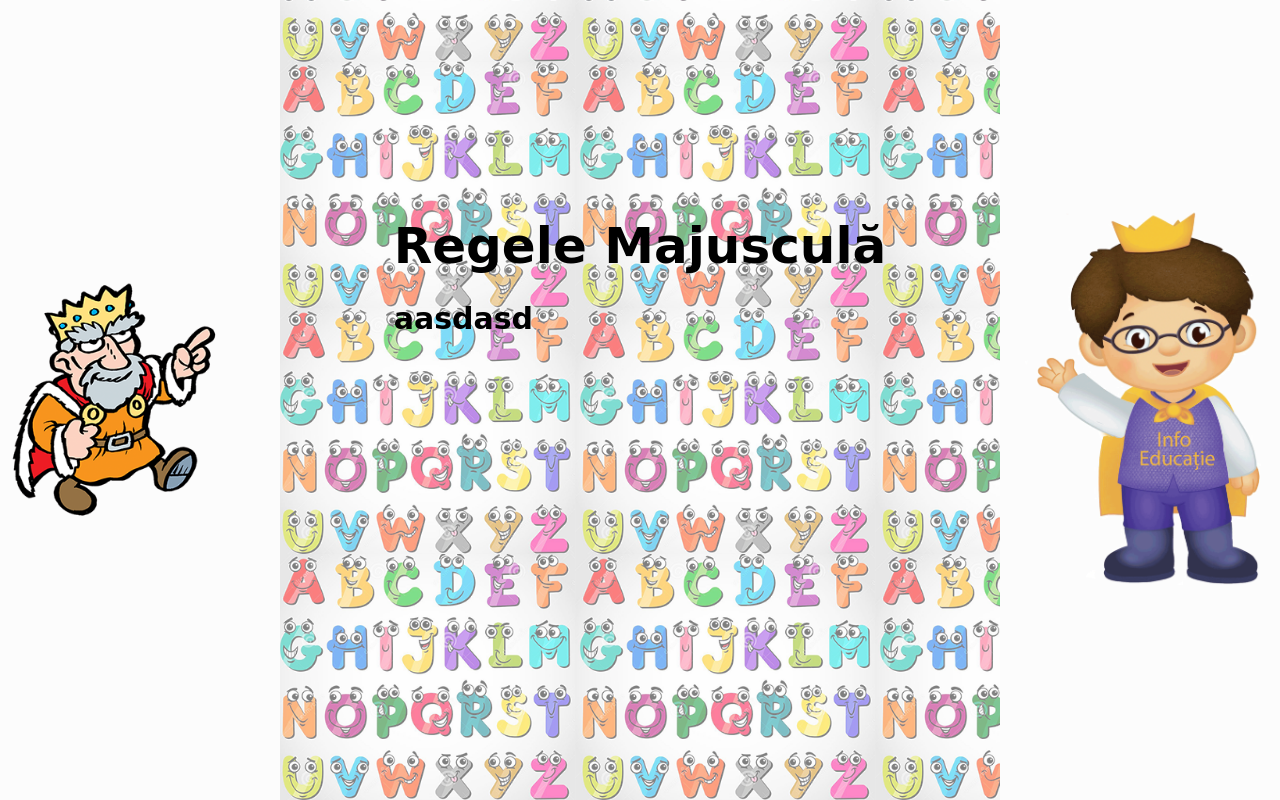
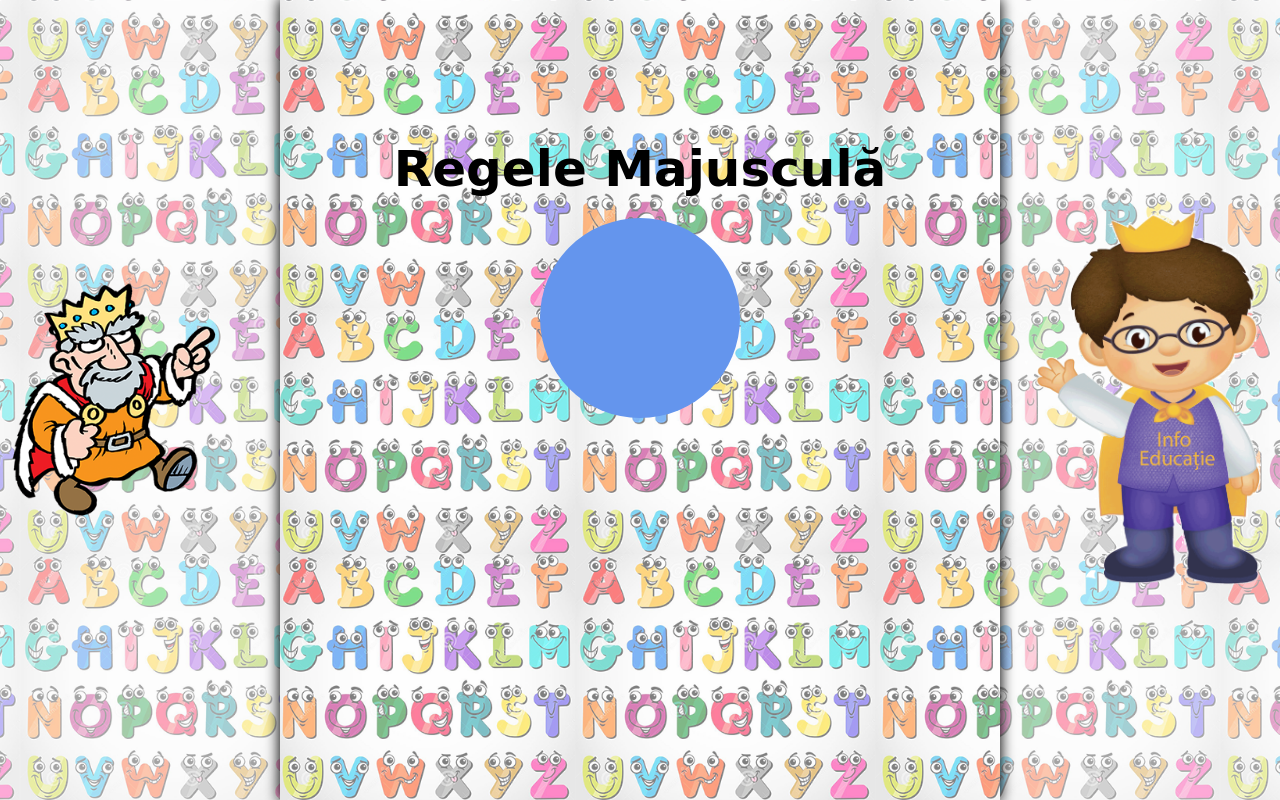
Before and after one commit to vicisok113/sa-scriem-corect, a PHP site: page /sa-scriem-corect/lectie/1 in a window 1280 px wide. Run offline with PHP 8.4, Linux system fonts and the light colour scheme.

Commit message:
Add btn play

```diff
--- a/pag/lectia1.php
+++ b/pag/lectia1.php
@@ -14,7 +14,9 @@
 		<div class="part part2">
 			<div>
 			<h2>Regele Majusculă</h2>
-				aasdasd
+			<div id="play" class="play_btn">
+				<i class="material-icons">&#xE037;</i>
+			</div>
 			</div>
 		</div>
 		<div class="part part3">
--- a/pag/sub/head.php
+++ b/pag/sub/head.php
@@ -1,3 +1,6 @@
+<meta charset="utf-8">
+<meta name="viewport" content="width=device-width,initial-scale=1,user-scalable=no">
 <base href="<?php echo $baza_url;?>">
 <link rel="stylesheet" type="text/css" href="src/css/libs.css">
 <link rel="stylesheet" type="text/css" href="src/css/style.css">
+<link href="http://fonts.googleapis.com/icon?family=Material+Icons" rel="stylesheet">
--- a/src/css/style.css
+++ b/src/css/style.css
@@ -240,8 +240,11 @@ body.acasa .harta .checkpoint1:hover + .pers1 {
 
 body.lectie {
     background: #FCFCFC;
-
     color: #fff;
+    background-image: url(../img/bk2.png);
+    background-size: 300px;
+    background-position: bottom;
+    background-position-x: 20px;
 }
 
 body.lectie .container{
@@ -275,10 +278,12 @@ body.lectie .part2 {
     font-size: 30px;
     font-family: cursive, sans-serif;
     padding-bottom: 30vh;
+    background-color: #fcfcfc;
     background-image: url(../img/bk.png);
     background-size: 300px;
     background-position: bottom;
-        background-position-x: -5px;
+    box-shadow: 0 0 13px 1px black;
+    background-position-x: -5px;
     background-repeat-y: repeat;
     color: #000;
     font-weight: bold;
@@ -296,6 +301,26 @@ body.lectie .part3 {
     width: 20%;
 }
 
+body.lectie .play_btn  {
+    background-color: cornflowerblue;
+    border-radius: 50%;
+    width: 200px;
+    height: 200px;
+    margin: auto;
+    text-align: center;
+    cursor: pointer;
+    color: #fff;
+}
+
+body.lectie .play_btn i {
+    font-size: 150px;
+    line-height: 200px;
+}
+
+body.lectie .play_btn:hover {
+    color: #fcfcfc !important;
+}
+
 body.lectie .part3 img{
     width: 130%;
     max-width: 250px;
```
Also changed, not shown: src/img/bk2.png (added).
